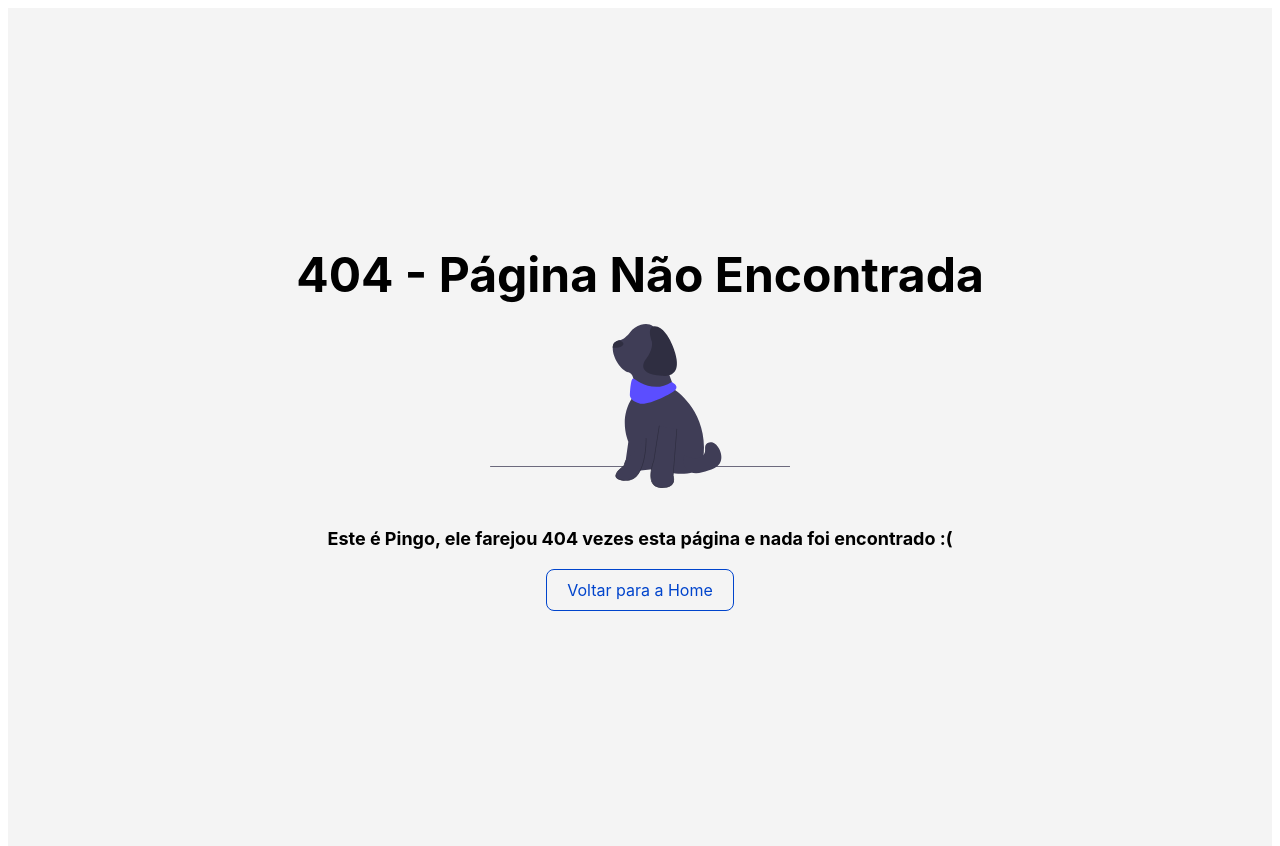
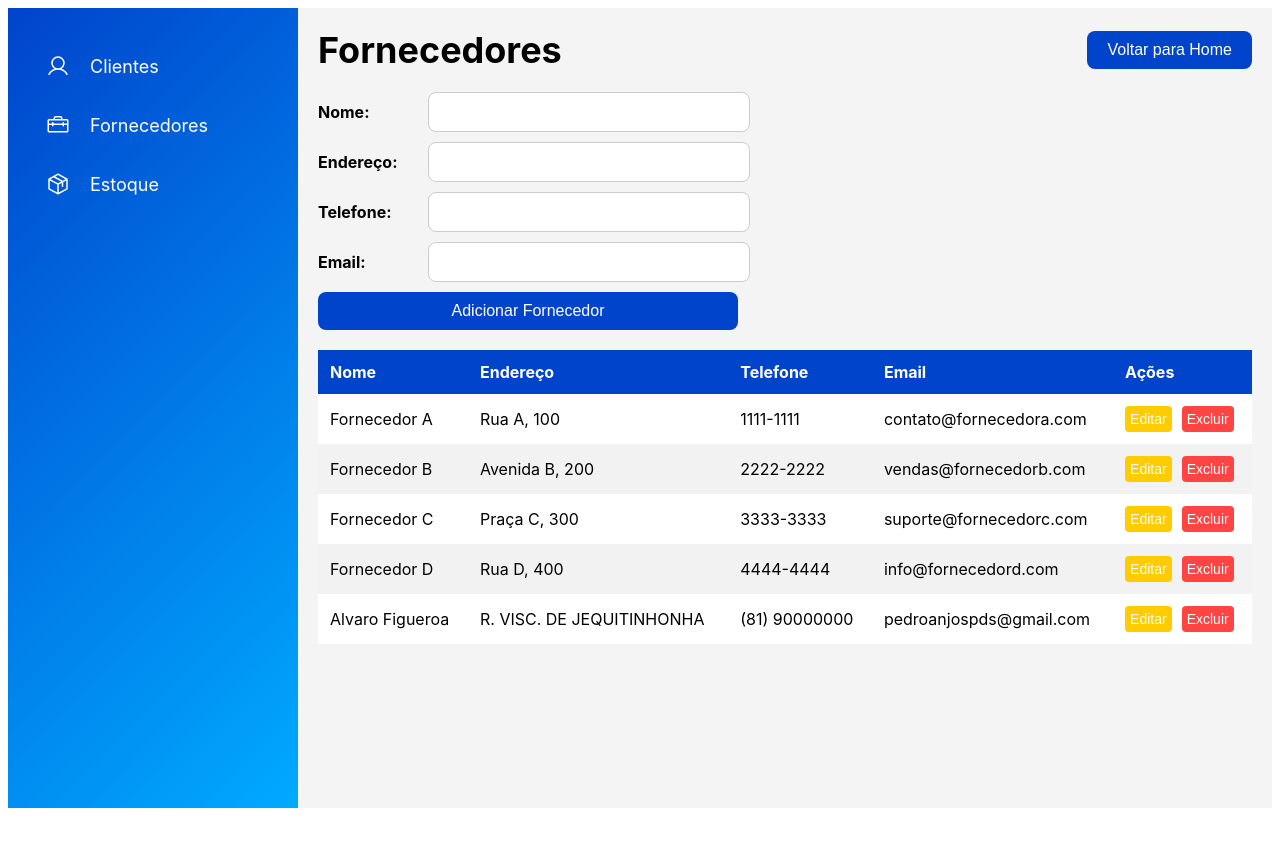
Before and after one commit to WillyGabrielVilela/distribuidoraFront, a React (Vite) app: page /fornecedores in a window 1280 px wide. Before the commit this address had no page. Shown: the top 846 px of the page. After the commit the page ends 816 px from the top, so only its background shows below. Built offline with nearby package versions, Linux system fonts and the light colour scheme; data requests are answered from the project's data file.

Commit message:
Alteração Fornecedores

```diff
--- a/db.json
+++ b/db.json
@@ -27,6 +27,57 @@
       "telefone": "39420434",
       "email": "w@w.com",
       "id": "e916"
+    },
+    {
+      "nome": "Julia ",
+      "endereco": "R. VISC. DE JEQUITINHONHA",
+      "telefone": "(81) 988986216",
+      "email": "pedroanjospds@gmail.com",
+      "id": "75b0"
+    },
+    {
+      "id": "62fc",
+      "nome": "Teste",
+      "endereco": "a",
+      "telefone": "e",
+      "email": "ui@gmail.com"
+    }
+  ],
+  "fornecedores": [
+    {
+      "nome": "Fornecedor A",
+      "endereco": "Rua A, 100",
+      "telefone": "1111-1111",
+      "email": "contato@fornecedora.com",
+      "id": "1"
+    },
+    {
+      "nome": "Fornecedor B",
+      "endereco": "Avenida B, 200",
+      "telefone": "2222-2222",
+      "email": "vendas@fornecedorb.com",
+      "id": "2"
+    },
+    {
+      "nome": "Fornecedor C",
+      "endereco": "Praça C, 300",
+      "telefone": "3333-3333",
+      "email": "suporte@fornecedorc.com",
+      "id": "3"
+    },
+    {
+      "nome": "Fornecedor D",
+      "endereco": "Rua D, 400",
+      "telefone": "4444-4444",
+      "email": "info@fornecedord.com",
+      "id": "4"
+    },
+    {
+      "nome": "Alvaro Figueroa",
+      "endereco": "R. VISC. DE JEQUITINHONHA",
+      "telefone": "(81) 90000000",
+      "email": "pedroanjospds@gmail.com",
+      "id": "5ec5"
     }
   ]
 }
--- a/src/App.tsx
+++ b/src/App.tsx
@@ -3,7 +3,7 @@ import { BrowserRouter as Router, Route, Routes } from 'react-router-dom';
 import Home from './pages/Home';
 import Clientes from './pages/Clientes';
 // import Estoque from './pages/Estoque';
-// import Fornecedores from './pages/Fornecedores';
+import Fornecedores from './pages/Fornecedores';
 import NotFound from './pages/NotFound';
 
 const App: React.FC = () => {
@@ -13,7 +13,7 @@ const App: React.FC = () => {
         <Route path="/" element={<Home />} />
         <Route path="/clientes" element={<Clientes />} />
         {/* <Route path="/estoque" element={<Estoque />} /> */}
-        {/* <Route path="/fornecedores" element={<Fornecedores />} /> */}
+        {<Route path="/fornecedores" element={<Fornecedores />} />}
         <Route path="*" element={<NotFound />} /> {/* Rota para 404 */}
       </Routes>
     </Router>
--- a/src/api/clienteApi.ts
+++ b/src/api/clienteApi.ts
@@ -1,7 +1,7 @@
 // clienteApi.ts
 import axios from 'axios';
 
-const API_URL = 'http://localhost:5000/clientes';
+const API_URL = 'http://localhost:3000/clientes';
 
 export interface Cliente {
   id: string; // Alterado de number para string
--- /dev/null
+++ b/src/api/fornecedoresApi.ts
@@ -0,0 +1,35 @@
+// FornecedoresApi.ts
+import axios from 'axios';
+
+const API_URL = 'http://localhost:3000/fornecedores';
+
+export interface Fornecedores {
+  id: string; // Alterado de number para string
+  nome: string;
+  endereco: string;
+  telefone: string;
+  email: string;
+}
+
+// Pegar todos os fornecedores
+export const getAllFornecedores = async (): Promise<Fornecedores[]> => {
+  const response = await axios.get<Fornecedores[]>(API_URL);
+  return response.data;
+};
+
+// Criar um novo fornecedores
+export const createFornecedores = async (fornecedores: Omit<Fornecedores, 'id'>): Promise<Fornecedores> => {
+  const response = await axios.post<Fornecedores>(API_URL, fornecedores);
+  return response.data;
+};
+
+// Editar um fornecedores existente
+export const editFornecedores = async (id: string, fornecedores: Fornecedores): Promise<Fornecedores> => {
+  const response = await axios.put<Fornecedores>(`${API_URL}/${id}`, fornecedores);
+  return response.data;
+};
+
+// Excluir um fornecedores existente
+export const deleteFornecedores = async (id: string): Promise<void> => {
+  await axios.delete(`${API_URL}/${id}`);
+};
--- /dev/null
+++ b/src/pages/Fornecedores/index.tsx
@@ -0,0 +1,159 @@
+import React, { useEffect, useState } from 'react';
+import { useNavigate } from 'react-router-dom';
+import { getAllFornecedores, createFornecedores, editFornecedores, deleteFornecedores, Fornecedores } from '../../api/fornecedoresApi';
+import { PageContainer, MainContent, ContentHeader, FormContainer, Table } from './styles';
+import SidebarComponent from '../../components/Sidebar';
+
+const Fornecedor: React.FC = () => {
+  const navigate = useNavigate();
+  const [fornecedores, setFornecedores] = useState<Fornecedores[]>([]);
+  const [novoFornecedores, setNovoFornecedores] = useState<Omit<Fornecedores, 'id'>>({
+    nome: '',
+    endereco: '',
+    telefone: '',
+    email: ''
+  });
+  const [editando, setEditando] = useState<Fornecedores | null>(null);
+
+  useEffect(() => {
+    carregarFornecedores();
+  }, []);
+
+  const carregarFornecedores = async () => {
+    try {
+      const fornecedores = await getAllFornecedores();
+      setFornecedores(fornecedores);
+    } catch (error) {
+      console.error('Erro ao carregar Fornecedores:', error);
+    }
+  };
+
+  const handleSubmit = async (e: React.FormEvent) => {
+    e.preventDefault();
+    try {
+      if (editando) {
+        await editFornecedores(editando.id, { ...novoFornecedores, id: editando.id });
+        setEditando(null);
+      } else {
+        await createFornecedores(novoFornecedores);
+      }
+      setNovoFornecedores({ nome: '', endereco: '', telefone: '', email: '' });
+      carregarFornecedores();
+    } catch (error) {
+      console.error('Erro ao salvar fornecedor:', error);
+    }
+  };
+
+  const handleEdit = (fornecedor: Fornecedores) => {
+    setNovoFornecedores({
+      nome: fornecedor.nome,
+      endereco: fornecedor.endereco,
+      telefone: fornecedor.telefone,
+      email: fornecedor.email
+    });
+    setEditando(fornecedor);
+  };
+
+  const handleDelete = async (id: string) => {
+    try {
+      await deleteFornecedores(id);
+      carregarFornecedores();
+    } catch (error) {
+      console.error('Erro ao excluir fornecedor:', error);
+    }
+  };
+
+  const handleChange = (e: React.ChangeEvent<HTMLInputElement>) => {
+    setNovoFornecedores({
+      ...novoFornecedores,
+      [e.target.name]: e.target.value
+    });
+  };
+
+  return (
+    <PageContainer>
+      <SidebarComponent />
+
+      <MainContent>
+        <ContentHeader>
+          <h1>Fornecedores</h1>
+          <button onClick={() => navigate('/')}>Voltar para Home</button>
+        </ContentHeader>
+
+        <FormContainer onSubmit={handleSubmit}>
+          <div>
+            <label>Nome:</label>
+            <input
+              type="text"
+              name="nome"
+              value={novoFornecedores.nome}
+              onChange={handleChange}
+              required
+            />
+          </div>
+          <div>
+            <label>Endereço:</label>
+            <input
+              type="text"
+              name="endereco"
+              value={novoFornecedores.endereco}
+              onChange={handleChange}
+              required
+            />
+          </div>
+          <div>
+            <label>Telefone:</label>
+            <input
+              type="text"
+              name="telefone"
+              value={novoFornecedores.telefone}
+              onChange={handleChange}
+              required
+            />
+          </div>
+          <div>
+            <label>Email:</label>
+            <input
+              type="email"
+              name="email"
+              value={novoFornecedores.email}
+              onChange={handleChange}
+              required
+            />
+          </div>
+          <button type="submit">
+            {editando ? 'Atualizar Fornecedor' : 'Adicionar Fornecedor'}
+          </button>
+        </FormContainer>
+
+        <Table>
+          <thead>
+            <tr>
+              <th>Nome</th>
+              <th>Endereço</th>
+              <th>Telefone</th>
+              <th>Email</th>
+              <th>Ações</th>
+            </tr>
+          </thead>
+          <tbody>
+            {fornecedores.map((fornecedores) => (
+              <tr key={fornecedores.id}>
+                <td>{fornecedores.nome}</td>
+                <td>{fornecedores.endereco}</td>
+                <td>{fornecedores.telefone}</td>
+                <td>{fornecedores.email}</td>
+                <td>
+                  <button className="edit-btn" onClick={() => handleEdit(fornecedores)}>Editar</button>
+                  <button className="delete-btn" onClick={() => handleDelete(fornecedores.id)}>Excluir</button>
+                </td>
+              </tr>
+            ))}
+          </tbody>
+        </Table>
+      </MainContent>
+    </PageContainer>
+  );
+};
+
+export default Fornecedor;
--- /dev/null
+++ b/src/pages/Fornecedores/styles.ts
@@ -0,0 +1,171 @@
+import styled from 'styled-components';
+import { Link } from 'react-router-dom';
+
+export const PageContainer = styled.div`
+  display: flex;
+  height: 100vh;
+`;
+
+export const Sidebar = styled.aside`
+  width: 250px;
+  background: linear-gradient(135deg, #0044cc, #00aaff);
+  color: white;
+  padding: 20px;
+
+  ul {
+    list-style-type: none;
+    padding: 0;
+  }
+
+  ul li {
+    margin: 15px 0;
+  }
+`;
+
+export const StyledLink = styled(Link)`
+  color: white;
+  text-decoration: none;
+  font-size: 18px;
+  display: flex;
+  align-items: center;
+  padding: 10px;
+  border-radius: 8px;
+  transition: background-color 0.3s, border-radius 0.3s;
+  margin: 8px;
+
+  &:hover {
+    background-color: rgba(255, 255, 255, 0.1);
+    border-radius: 16px;
+  }
+
+  svg {
+    margin-right: 10px;
+  }
+`;
+
+export const MainContent = styled.main`
+  flex: 1;
+  padding: 20px;
+  background-color: #f4f4f4;
+  font-family: 'Inter', sans-serif;
+`;
+
+export const ContentHeader = styled.div`
+  display: flex;
+  justify-content: space-between;
+  align-items: center;
+  margin-bottom: 20px;
+
+  h1 {
+    font-size: 36px;
+    margin: 0;
+  }
+
+  button {
+    font-size: 16px;
+    padding: 10px 20px;
+    border: none;
+    border-radius: 8px;
+    background-color: #0044cc;
+    color: white;
+    cursor: pointer;
+    transition: background-color 0.3s;
+
+    &:hover {
+      background-color: #003399;
+    }
+  }
+`;
+
+export const FormContainer = styled.form`
+  display: flex;
+  flex-direction: column;
+  align-items: flex-start;
+  margin-bottom: 20px;
+
+  div {
+    display: flex;
+    align-items: center;
+    margin-bottom: 10px;
+
+    label {
+      width: 100px;
+      margin-right: 10px;
+      font-weight: bold;
+    }
+
+    input {
+      width: 300px;
+      padding: 10px;
+      border: 1px solid #ccc;
+      border-radius: 8px;
+      font-size: 16px;
+    }
+  }
+
+  button {
+    font-size: 16px;
+    padding: 10px 20px;
+    width: 420px;
+    border: none;
+    border-radius: 8px;
+    background-color: #0044cc;
+    color: white;
+    cursor: pointer;
+    transition: background-color 0.3s;
+
+    &:hover {
+      background-color: #003399;
+    }
+  }
+`;
+
+export const Table = styled.table`
+  width: 100%;
+  border-collapse: collapse;
+  margin-top: 20px;
+
+  th, td {
+    padding: 12px;
+    text-align: left;
+  }
+
+  th {
+    background-color: #0044cc;
+    color: white;
+  }
+
+  tr:nth-child(even) {
+    background-color: #f2f2f2;
+  }
+
+  tr:nth-child(odd) {
+    background-color: #ffffff;
+  }
+
+  button {
+    font-size: 14px;
+    padding: 5px;
+    border: none;
+    border-radius: 4px;
+    color: white;
+    cursor: pointer;
+  }
+
+  .edit-btn {
+    background-color: #ffcc00;
+    margin-right: 10px; /* Adiciona o espaçamento entre os botões */
+
+    &:hover {
+      background-color: #e6b800;
+    }
+  }
+
+  .delete-btn {
+    background-color: #ff4444;
+
+    &:hover {
+      background-color: #cc0000;
+    }
+  }
+`;
```
